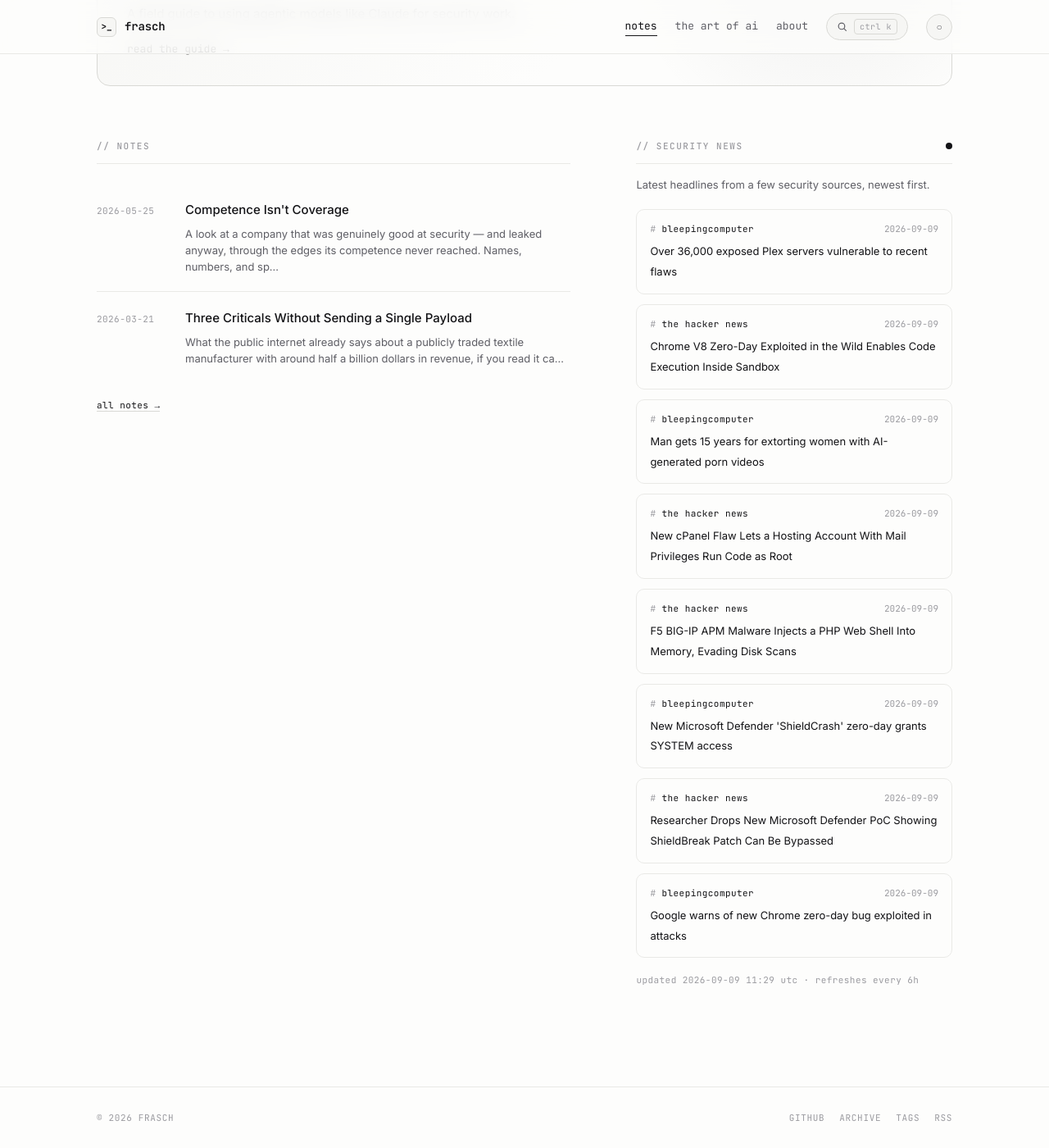
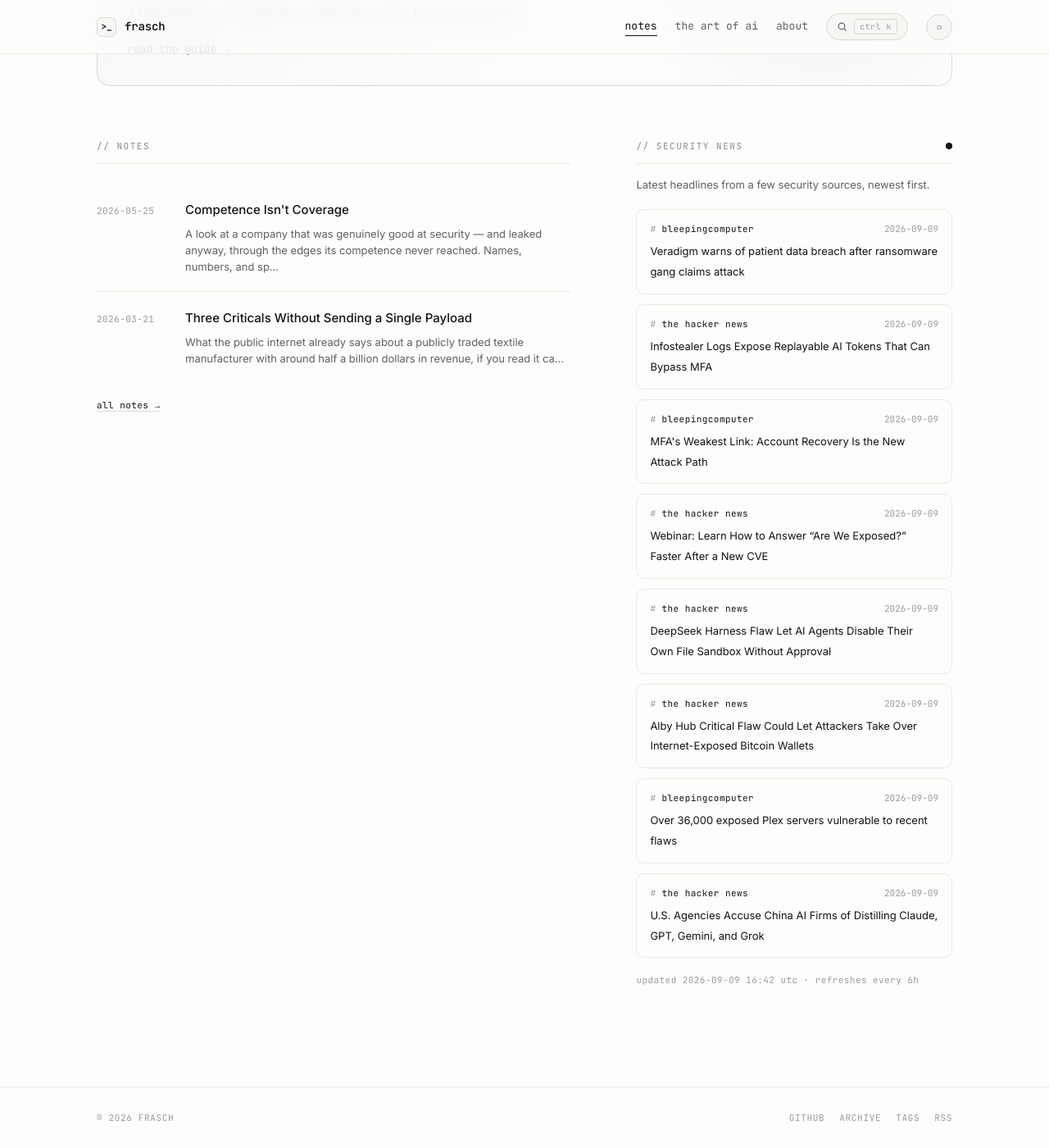
Before and after one commit to whoisfrasch/frasch, a Jekyll site: the page built from index.html, in a window 1280 px wide and 1400 px high, scrolled down 615 px. Shown: the whole window at 82% size. Built offline with Jekyll 4.4.1, drawn with Linux system fonts in a browser that asks for light colours.

Commit message:
Refresh security news feed

```diff
--- a/_data/news.json
+++ b/_data/news.json
@@ -1,6 +1,42 @@
 {
-  "updated": "2026-09-09T11:29:09Z",
+  "updated": "2026-09-09T16:42:08Z",
   "items": [
+    {
+      "source": "bleepingcomputer",
+      "title": "Veradigm warns of patient data breach after ransomware gang claims attack",
+      "link": "https://www.bleepingcomputer.com/news/security/veradigm-discloses-patient-data-breach-after-gentlemen-gang-claims-attack/",
+      "date": "2026-09-09T15:31:23Z"
+    },
+    {
+      "source": "the hacker news",
+      "title": "Infostealer Logs Expose Replayable AI Tokens That Can Bypass MFA",
+      "link": "https://thehackernews.com/2026/09/infostealer-logs-expose-replayable-ai.html",
+      "date": "2026-09-09T14:23:55Z"
+    },
+    {
+      "source": "bleepingcomputer",
+      "title": "MFA's Weakest Link: Account Recovery Is the New Attack Path",
+      "link": "https://www.bleepingcomputer.com/news/security/mfas-weakest-link-account-recovery-is-the-new-attack-path/",
+      "date": "2026-09-09T14:01:11Z"
+    },
+    {
+      "source": "the hacker news",
+      "title": "Webinar: Learn How to Answer “Are We Exposed?” Faster After a New CVE",
+      "link": "https://thehackernews.com/2026/09/webinar-learn-how-to-answer-are-we.html",
+      "date": "2026-09-09T11:57:36Z"
+    },
+    {
+      "source": "the hacker news",
+      "title": "DeepSeek Harness Flaw Let AI Agents Disable Their Own File Sandbox Without Approval",
+      "link": "https://thehackernews.com/2026/09/deepseek-harness-flaw-let-ai-agents.html",
+      "date": "2026-09-09T11:17:07Z"
+    },
+    {
+      "source": "the hacker news",
+      "title": "Alby Hub Critical Flaw Could Let Attackers Take Over Internet-Exposed Bitcoin Wallets",
+      "link": "https://thehackernews.com/2026/09/alby-hub-critical-flaw-could-let.html",
+      "date": "2026-09-09T10:43:04Z"
+    },
     {
       "source": "bleepingcomputer",
       "title": "Over 36,000 exposed Plex servers vulnerable to recent flaws",
@@ -9,45 +45,9 @@
     },
     {
       "source": "the hacker news",
-      "title": "Chrome V8 Zero-Day Exploited in the Wild Enables Code Execution Inside Sandbox",
-      "link": "https://thehackernews.com/2026/09/chrome-v8-zero-day-exploited-in-wild.html",
-      "date": "2026-09-09T09:11:03Z"
-    },
-    {
-      "source": "bleepingcomputer",
-      "title": "Man gets 15 years for extorting women with AI-generated porn videos",
-      "link": "https://www.bleepingcomputer.com/news/security/man-gets-15-years-in-prison-for-cyberstalking-and-sextortion/",
-      "date": "2026-09-09T08:44:22Z"
-    },
-    {
-      "source": "the hacker news",
-      "title": "New cPanel Flaw Lets a Hosting Account With Mail Privileges Run Code as Root",
-      "link": "https://thehackernews.com/2026/09/new-cpanel-flaw-lets-hosting-account.html",
-      "date": "2026-09-09T08:19:32Z"
-    },
-    {
-      "source": "the hacker news",
-      "title": "F5 BIG-IP APM Malware Injects a PHP Web Shell Into Memory, Evading Disk Scans",
-      "link": "https://thehackernews.com/2026/09/f5-big-ip-apm-malware-injects-php-web.html",
-      "date": "2026-09-09T07:36:49Z"
-    },
-    {
-      "source": "bleepingcomputer",
-      "title": "New Microsoft Defender 'ShieldCrash' zero-day grants SYSTEM access",
-      "link": "https://www.bleepingcomputer.com/news/security/new-microsoft-defender-shieldcrash-zero-day-grants-system-access/",
-      "date": "2026-09-09T07:30:15Z"
-    },
-    {
-      "source": "the hacker news",
-      "title": "Researcher Drops New Microsoft Defender PoC Showing ShieldBreak Patch Can Be Bypassed",
-      "link": "https://thehackernews.com/2026/09/researcher-drops-new-microsoft-defender.html",
-      "date": "2026-09-09T06:47:27Z"
-    },
-    {
-      "source": "bleepingcomputer",
-      "title": "Google warns of new Chrome zero-day bug exploited in attacks",
-      "link": "https://www.bleepingcomputer.com/news/security/google-patches-seventh-chrome-zero-day-exploited-in-attacks-this-year/",
-      "date": "2026-09-09T06:25:48Z"
+      "title": "U.S. Agencies Accuse China AI Firms of Distilling Claude, GPT, Gemini, and Grok",
+      "link": "https://thehackernews.com/2026/09/us-agencies-accuse-china-ai-firms-of.html",
+      "date": "2026-09-09T09:32:26Z"
     }
   ]
 }
```
